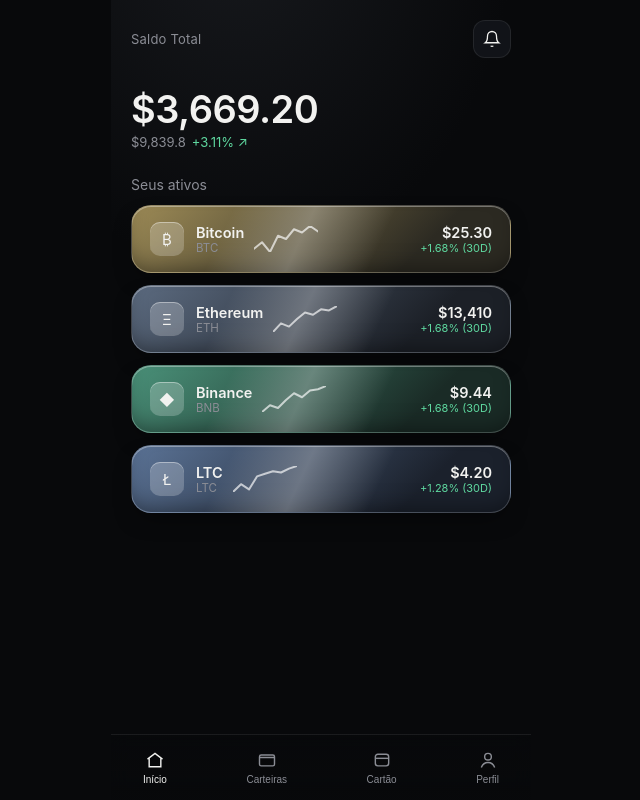
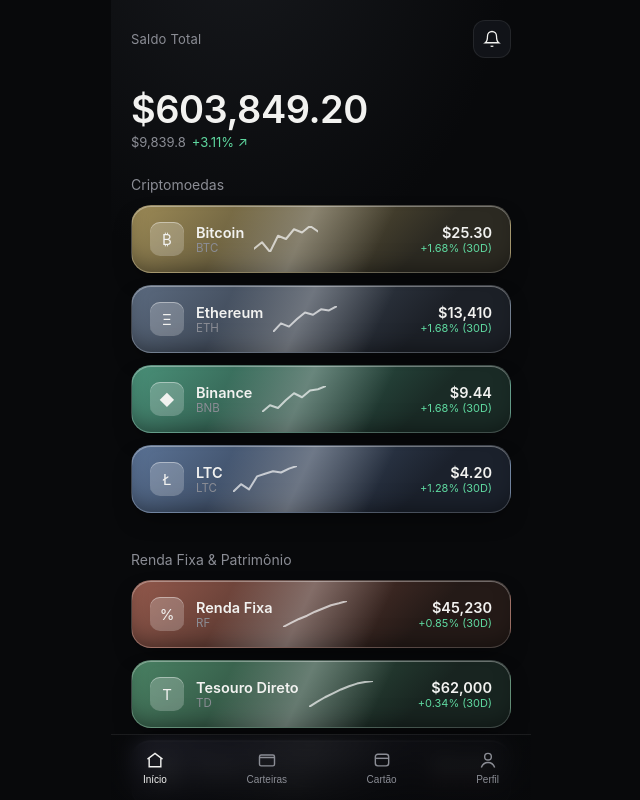
Before and after one commit to cibelearabise-spec/wallet, a plain HTML site: page index.html in a window 1280 px wide. Shown: the whole page, without its empty margins (319-959 px from the left). Drawn offline with Linux system fonts and the light colour scheme.

Commit message:
Update index.html

```diff
--- a/index.html
+++ b/index.html
@@ -10,6 +10,9 @@
   --txt:#f2f2f0; --txt-dim:#8b8d95; --green:#5fd9a0; --red:#ef7a7a;
   --btc-a:#9c8a56; --btc-b:#2c2a22; --eth-a:#5c6b80; --eth-b:#1c2027;
   --bnb-a:#4a9179; --bnb-b:#1a2b26; --ltc-a:#5b7396; --ltc-b:#1b212c;
+  --rf-a:#93594c; --rf-b:#241a17; --td-a:#4a8264; --td-b:#182420;
+  --aco-a:#5f5f82; --aco-b:#1c1c26; --off-a:#3f7086; --off-b:#151f24;
+  --hold-a:#8a7148; --hold-b:#221c14;
   box-sizing:border-box; padding-top:env(safe-area-inset-top,0px); padding-bottom:env(safe-area-inset-bottom,0px);
 }
 *{box-sizing:border-box;}
@@ -58,6 +61,11 @@
 .card.eth{ background:linear-gradient(135deg,var(--eth-a),var(--eth-b) 75%); }
 .card.bnb{ background:linear-gradient(135deg,var(--bnb-a),var(--bnb-b) 75%); }
 .card.ltc{ background:linear-gradient(135deg,var(--ltc-a),var(--ltc-b) 75%); }
+.card.rf{ background:linear-gradient(135deg,var(--rf-a),var(--rf-b) 75%); }
+.card.td{ background:linear-gradient(135deg,var(--td-a),var(--td-b) 75%); }
+.card.aco{ background:linear-gradient(135deg,var(--aco-a),var(--aco-b) 75%); }
+.card.off{ background:linear-gradient(135deg,var(--off-a),var(--off-b) 75%); }
+.card.hold{ background:linear-gradient(135deg,var(--hold-a),var(--hold-b) 75%); }
 .card-left{ display:flex; align-items:center; gap:12px; }
 .coin-ic{ width:34px; height:34px; border-radius:10px; background:rgba(255,255,255,.22); box-shadow:inset 0 1px 0 rgba(255,255,255,.4); display:flex; align-items:center; justify-content:center; font-size:15px; }
 .coin-name{ font-size:14.5px; font-weight:600; }
@@ -66,6 +74,7 @@
 .card-right{ text-align:right; }
 .coin-price{ font-size:14.5px; font-weight:600; }
 .coin-chg{ font-size:11px; }
+.coin-chg.neg{ color:var(--red); }
 svg.spark{ width:64px; height:26px; display:block; }
 
 /* bottom nav */
@@ -95,6 +104,12 @@
 .detail-panel.eth{ background:linear-gradient(165deg,var(--eth-a),var(--eth-b) 82%); }
 .detail-panel.bnb{ background:linear-gradient(165deg,var(--bnb-a),var(--bnb-b) 82%); }
 .detail-panel.ltc{ background:linear-gradient(165deg,var(--ltc-a),var(--ltc-b) 82%); }
+.detail-panel.rf{ background:linear-gradient(165deg,var(--rf-a),var(--rf-b) 82%); }
+.detail-panel.td{ background:linear-gradient(165deg,var(--td-a),var(--td-b) 82%); }
+.detail-panel.aco{ background:linear-gradient(165deg,var(--aco-a),var(--aco-b) 82%); }
+.detail-panel.off{ background:linear-gradient(165deg,var(--off-a),var(--off-b) 82%); }
+.detail-panel.hold{ background:linear-gradient(165deg,var(--hold-a),var(--hold-b) 82%); }
+.detail-chg.neg{ color:var(--red); }
 .detail-price{ font-size:32px; font-weight:600; }
 .detail-chg{ font-size:13px; margin-top:4px; }
 .big-chart{ width:100%; height:120px; margin:10px 0 24px; }
@@ -149,8 +164,10 @@
     <div class="balance-num" id="totalBalance">$3,670.20</div>
     <div class="balance-sub"><span>$9,839.8</span><span class="pos">+3.11% ↗</span></div>
 
-    <div class="section-title">Seus ativos</div>
-    <div id="cardList"></div>
+    <div class="section-title">Criptomoedas</div>
+    <div id="cardListCrypto"></div>
+    <div class="section-title">Renda Fixa &amp; Patrimônio</div>
+    <div id="cardListInv"></div>
   </div>
 
   <!-- WALLETS (markets) -->
@@ -161,8 +178,10 @@
         <svg viewBox="0 0 24 24" fill="none" stroke="currentColor" stroke-width="1.7"><path d="M21 12a9 9 0 11-3-6.7"/><path d="M21 3v6h-6"/></svg>
       </div>
     </div>
-    <div class="section-title">Todos os mercados</div>
-    <div id="cardList2"></div>
+    <div class="section-title">Criptomoedas</div>
+    <div id="cardListCrypto2"></div>
+    <div class="section-title">Renda Fixa &amp; Patrimônio</div>
+    <div id="cardListInv2"></div>
   </div>
 
   <!-- CARDS -->
@@ -299,16 +318,26 @@
 
 <script>
 const assets = [
-  {id:'btc', name:'Bitcoin', sym:'BTC', ic:'₿', cls:'btc', price:25.30, chg:1.68, balance:2183.10, hist:[20,22,19,24,23,26,25,27,25.3]},
-  {id:'eth', name:'Ethereum', sym:'ETH', ic:'Ξ', cls:'eth', price:13410, chg:1.68, balance:940.55, hist:[11000,11800,11500,12200,12800,12600,13100,13000,13410]},
-  {id:'bnb', name:'Binance', sym:'BNB', ic:'◆', cls:'bnb', price:9.44, chg:1.68, balance:312.40, hist:[7.5,8,7.8,8.4,8.9,8.6,9.1,9.2,9.44]},
-  {id:'ltc', name:'LTC', sym:'LTC', ic:'Ł', cls:'ltc', price:4.20, chg:1.28, balance:233.15, hist:[3.2,3.5,3.3,3.8,3.9,4.0,3.95,4.1,4.2]},
+  {id:'btc', name:'Bitcoin', sym:'BTC', ic:'₿', cls:'btc', category:'cripto', price:25.30, chg:1.68, balance:2183.10, hist:[20,22,19,24,23,26,25,27,25.3]},
+  {id:'eth', name:'Ethereum', sym:'ETH', ic:'Ξ', cls:'eth', category:'cripto', price:13410, chg:1.68, balance:940.55, hist:[11000,11800,11500,12200,12800,12600,13100,13000,13410]},
+  {id:'bnb', name:'Binance', sym:'BNB', ic:'◆', cls:'bnb', category:'cripto', price:9.44, chg:1.68, balance:312.40, hist:[7.5,8,7.8,8.4,8.9,8.6,9.1,9.2,9.44]},
+  {id:'ltc', name:'LTC', sym:'LTC', ic:'Ł', cls:'ltc', category:'cripto', price:4.20, chg:1.28, balance:233.15, hist:[3.2,3.5,3.3,3.8,3.9,4.0,3.95,4.1,4.2]},
+  {id:'rf', name:'Renda Fixa', sym:'RF', ic:'%', cls:'rf', category:'investimentos', price:45230.00, chg:0.85, balance:45230.00, hist:[42000,42500,43000,43400,43900,44300,44700,44950,45230]},
+  {id:'td', name:'Tesouro Direto', sym:'TD', ic:'T', cls:'td', category:'investimentos', price:62000.00, chg:0.34, balance:62000.00, hist:[58000,58800,59500,60100,60700,61200,61600,61850,62000]},
+  {id:'aco', name:'Ações', sym:'AÇÕES', ic:'▲', cls:'aco', category:'investimentos', price:28950.00, chg:-1.12, balance:28950.00, hist:[31200,30800,30500,30100,29700,29400,29100,29000,28950]},
+  {id:'off', name:'Empresas Offshore', sym:'OFFSHORE', ic:'◈', cls:'off', category:'investimentos', price:154000.00, chg:2.05, balance:154000.00, hist:[145000,147000,148500,150000,151200,152300,153100,153600,154000]},
+  {id:'hold', name:'Holdings Patrimoniais', sym:'HOLDING', ic:'H', cls:'hold', category:'investimentos', price:310000.00, chg:0.58, balance:310000.00, hist:[300000,302500,304800,306700,307900,308800,309400,309800,310000]},
 ];
 let txLog = {
   btc:[{n:'Compra',d:'22 Set',a:'+$120.00',p:true},{n:'Envio',d:'19 Set',a:'-$45.00',p:false}],
   eth:[{n:'Receção',d:'20 Set',a:'+$310.00',p:true}],
   bnb:[{n:'Compra',d:'18 Set',a:'+$80.00',p:true}],
   ltc:[{n:'Envio',d:'15 Set',a:'-$20.00',p:false}],
+  rf:[{n:'Aporte',d:'21 Set',a:'+$2,000.00',p:true}],
+  td:[{n:'Aporte',d:'17 Set',a:'+$3,500.00',p:true}],
+  aco:[{n:'Venda',d:'23 Set',a:'-$1,200.00',p:false}],
+  off:[{n:'Transferência recebida',d:'12 Set',a:'+$8,000.00',p:true}],
+  hold:[{n:'Distribuição',d:'10 Set',a:'+$4,500.00',p:true}],
 };
 let currentAsset = null, lastList = 'home', formMode = 'send';
 const STORAGE_KEY = 'nebula_wallet_state_v1';
@@ -346,7 +375,7 @@
 }
 
 function renderCard(a){
-  const chgClass = a.chg>=0 ? 'pos':'';
+  const chgClass = a.chg>=0 ? 'pos':'neg';
   return `<div class="card ${a.cls}" onclick="openDetail('${a.id}','${lastListFor()}')">
     <div class="card-left">
       <div class="coin-ic">${a.ic}</div>
@@ -362,8 +391,12 @@
 function lastListFor(){ return document.querySelector('.view.active').dataset.view; }
 
 function renderAll(){
-  document.getElementById('cardList').innerHTML = assets.map(renderCard).join('');
-  document.getElementById('cardList2').innerHTML = assets.map(renderCard).join('');
+  const crypto = assets.filter(a=>a.category==='cripto');
+  const inv = assets.filter(a=>a.category==='investimentos');
+  document.getElementById('cardListCrypto').innerHTML = crypto.map(renderCard).join('');
+  document.getElementById('cardListInv').innerHTML = inv.map(renderCard).join('');
+  document.getElementById('cardListCrypto2').innerHTML = crypto.map(renderCard).join('');
+  document.getElementById('cardListInv2').innerHTML = inv.map(renderCard).join('');
   document.getElementById('cardTx').innerHTML = txLog.btc.map(t=>renderTx(t)).join('');
   const total = assets.reduce((s,a)=>s+a.balance,0);
   document.getElementById('totalBalance').textContent = '$'+total.toLocaleString('en-US',{minimumFractionDigits:2,maximumFractionDigits:2});
@@ -388,7 +421,7 @@
   document.getElementById('detailPrice').textContent = '$'+fmt(currentAsset.price);
   const chgEl = document.getElementById('detailChg');
   chgEl.textContent = `${currentAsset.chg>=0?'+':''}${currentAsset.chg}% (30D)`;
-  chgEl.className = 'detail-chg ' + (currentAsset.chg>=0?'pos':'');
+  chgEl.className = 'detail-chg ' + (currentAsset.chg>=0?'pos':'neg');
   document.getElementById('detailChart').innerHTML = sparkline(currentAsset.hist,320,120,'#ffffffcc');
   document.getElementById('detailTx').innerHTML = (txLog[currentAsset.id]||[]).map(renderTx).join('') || '<div class="label-sm">Sem transações ainda.</div>';
   go('detail');
```
